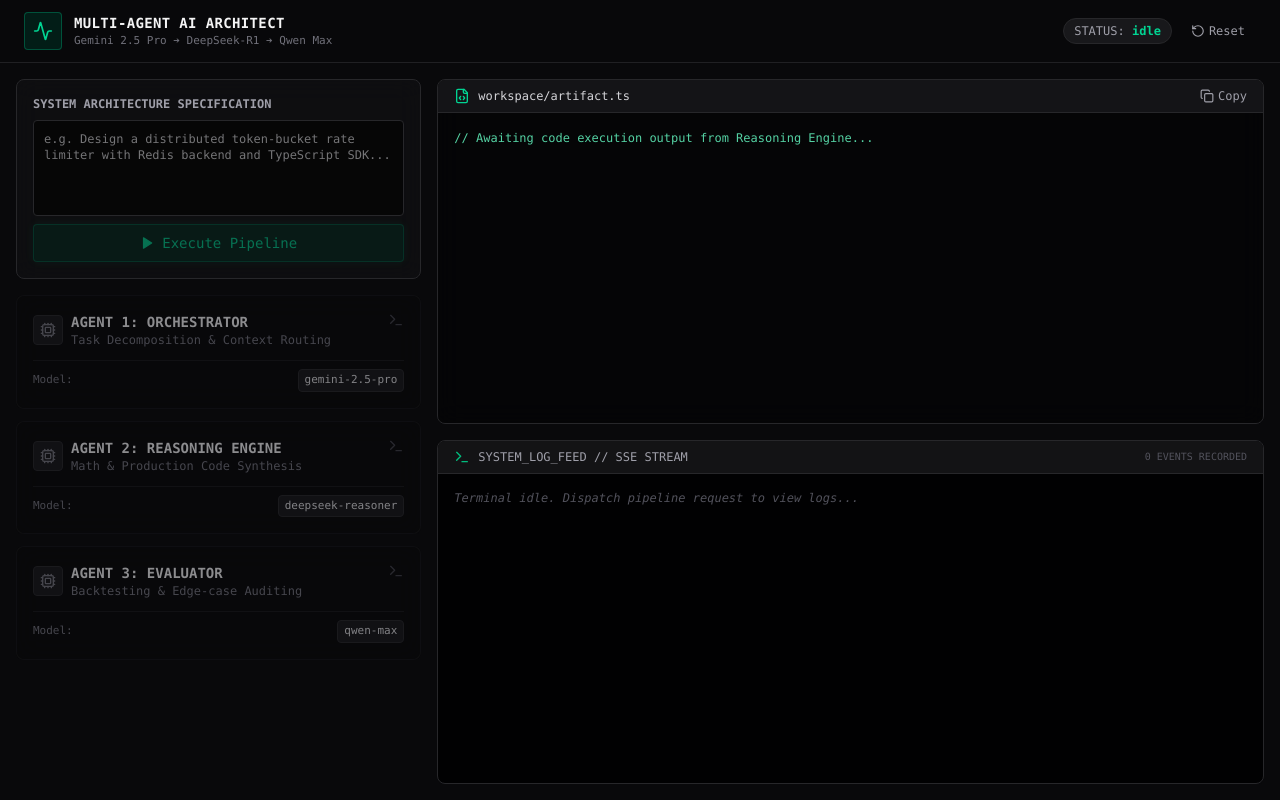
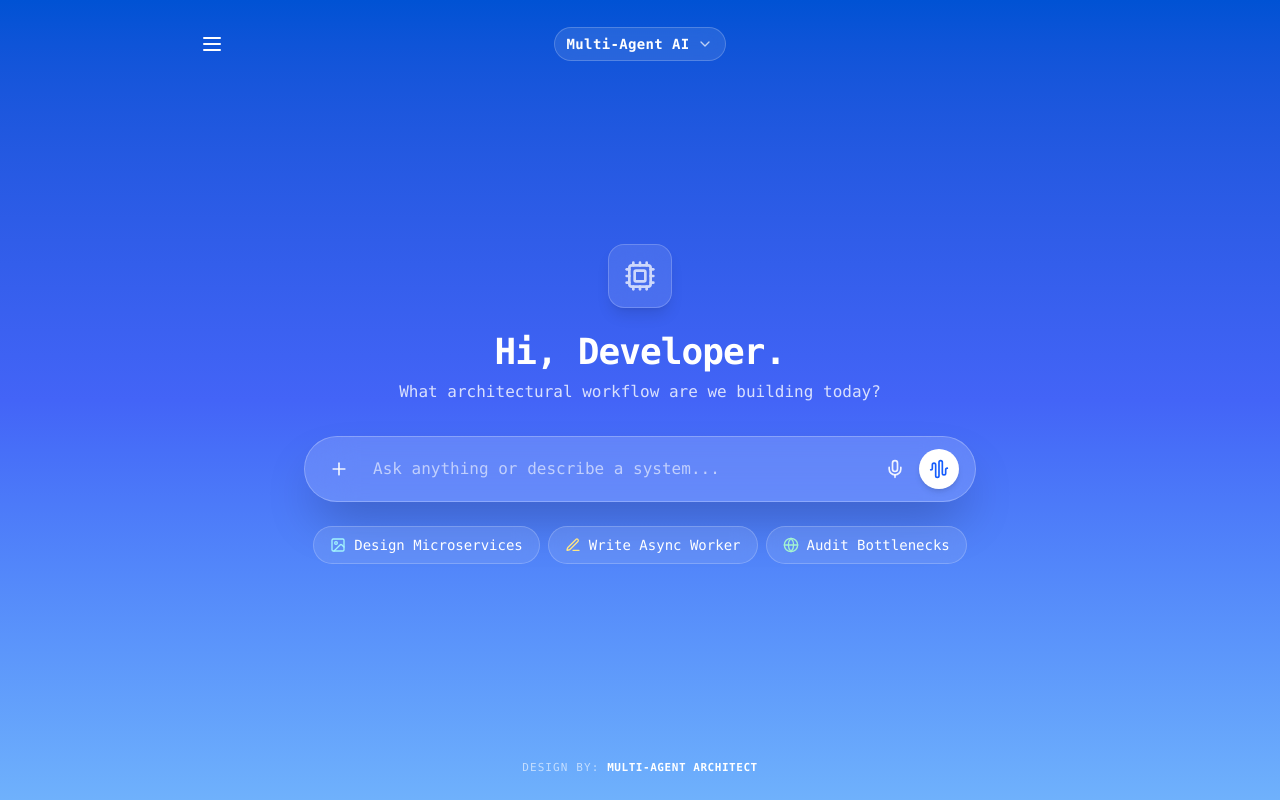
Before and after one commit to obliques118-lang/multi-agent-architect, a Next.js app: page / in a window 1280 px wide. Built offline with nearby package versions, Linux system fonts and the light colour scheme.

Commit message:
Update page.tsx

```diff
--- a/src/app/page.tsx
+++ b/src/app/page.tsx
@@ -2,11 +2,22 @@
 
 import React, { useState } from 'react';
 import { useAgentStream } from '@/hooks/use-agent-stream';
-import { AgentCard } from '@/components/agent-card';
 import { TerminalOutput } from '@/components/terminal-output';
-import { CodeEditor } from '@/components/code-editor';
-import { Button } from '@/components/ui/button';
-import { Play, RotateCcw, ShieldCheck, Activity } from 'lucide-react';
+import {
+  Menu,
+  ChevronDown,
+  Plus,
+  Mic,
+  AudioWaveform,
+  Image as ImageIcon,
+  Edit3,
+  Globe,
+  Cpu,
+  CheckCircle2,
+  AlertCircle,
+  Loader2,
+  RotateCcw
+} from 'lucide-react';
 
 export default function DashboardPage() {
   const [inputPrompt, setInputPrompt] = useState('');
@@ -14,113 +25,160 @@ export default function DashboardPage() {
 
   const handleStart = (e: React.FormEvent) => {
     e.preventDefault();
-    if (!inputPrompt.trim() || stage !== 'IDLE') return;
+    if (!inputPrompt.trim()) return;
     runPipeline(inputPrompt);
   };
 
+  const handleQuickAction = (promptText: string) => {
+    setInputPrompt(promptText);
+    runPipeline(promptText);
+  };
+
   return (
-    <div className="flex flex-col h-screen w-screen overflow-hidden bg-zinc-950 text-zinc-100 font-mono">
-      {/* Top Navigation Header */}
-      <header className="flex items-center justify-between px-6 py-3 border-b border-zinc-800/80 bg-zinc-950/80 backdrop-blur-lg">
-        <div className="flex items-center gap-3">
-          <div className="p-2 rounded bg-emerald-950/60 border border-emerald-800/80 text-emerald-400">
-            <Activity className="w-5 h-5" />
-          </div>
-          <div>
-            <h1 className="text-sm font-bold text-zinc-100 tracking-wide">MULTI-AGENT AI ARCHITECT</h1>
-            <p className="text-[11px] text-zinc-500">Gemini 2.5 Pro ➔ DeepSeek-R1 ➔ Qwen Max</p>
-          </div>
+    <main className="relative min-h-screen w-full flex flex-col items-center justify-between px-4 py-6 bg-gradient-to-b from-[#0052D4] via-[#4364F7] to-[#6FB1FC] text-white overflow-x-hidden">
+      {/* Top Navigation Bar */}
+      <div className="w-full max-w-4xl flex items-center justify-between z-10">
+        <button className="p-2 rounded-full hover:bg-white/10 transition-colors">
+          <Menu className="w-6 h-6 text-white" />
+        </button>
+
+        <div className="flex items-center gap-2 px-3 py-1.5 rounded-full bg-white/10 backdrop-blur-md border border-white/20 cursor-pointer hover:bg-white/15 transition-all">
+          <span className="font-semibold text-sm tracking-wide">Multi-Agent AI</span>
+          <ChevronDown className="w-4 h-4 text-white/70" />
         </div>
 
-        <div className="flex items-center gap-2">
-          <span className="text-xs px-2.5 py-1 rounded-full border border-zinc-800 bg-zinc-900 text-zinc-400">
-            STATUS: <strong className="text-emerald-400">{stage}</strong>
-          </span>
-          {stage !== 'IDLE' && (
-            <Button variant="ghost" size="sm" onClick={resetPipeline}>
-              <RotateCcw className="w-3.5 h-3.5 mr-1" /> Reset
-            </Button>
-          )}
+        <div className="w-10" /> {/* Spacer for symmetry */}
+      </div>
+
+      {/* Main Center Content (Idle / Initial View) */}
+      <div className="flex-1 flex flex-col items-center justify-center w-full max-w-2xl text-center z-10 my-auto">
+        {/* Logo / Icon */}
+        <div className="w-16 h-16 rounded-2xl bg-white/10 backdrop-blur-xl border border-white/20 flex items-center justify-center shadow-lg shadow-black/10 mb-6">
+          <Cpu className="w-8 h-8 text-white animate-pulse" />
         </div>
-      </header>
 
-      {/* Main Grid Workspace */}
-      <main className="flex-1 grid grid-cols-12 gap-4 p-4 overflow-hidden">
-        {/* Left Column: Input + Agent Status Cards */}
-        <div className="col-span-4 flex flex-col gap-4 overflow-hidden">
-          <form onSubmit={handleStart} className="flex flex-col gap-2 p-4 rounded-lg border border-zinc-800 bg-zinc-900/40 backdrop-blur-md">
-            <label className="text-xs font-semibold text-zinc-400">SYSTEM ARCHITECTURE SPECIFICATION</label>
-            <textarea
+        {/* Greeting */}
+        <h1 className="text-3xl md:text-4xl font-bold tracking-tight mb-2">
+          Hi, Developer.
+        </h1>
+        <p className="text-white/80 text-sm md:text-base mb-8">
+          What architectural workflow are we building today?
+        </p>
+
+        {/* Input Bar */}
+        <form onSubmit={handleStart} className="w-full relative flex items-center mb-6">
+          <div className="w-full flex items-center bg-white/15 backdrop-blur-xl border border-white/25 rounded-full shadow-2xl px-4 py-3 transition-all focus-within:bg-white/20 focus-within:border-white/40">
+            <button
+              type="button"
+              className="p-2 rounded-full hover:bg-white/20 text-white/90 transition-colors mr-2"
+            >
+              <Plus className="w-5 h-5" />
+            </button>
+
+            <input
+              type="text"
               value={inputPrompt}
               onChange={(e) => setInputPrompt(e.target.value)}
-              placeholder="e.g. Design a distributed token-bucket rate limiter with Redis backend and TypeScript SDK..."
-              className="w-full h-24 p-2.5 text-xs rounded border border-zinc-800 bg-black/60 text-zinc-200 focus:outline-none focus:border-emerald-500/80 resize-none font-mono"
-              disabled={stage !== 'IDLE'}
-            />
-            <Button type="submit" disabled={stage !== 'IDLE' || !inputPrompt.trim()} className="w-full">
-              <Play className="w-3.5 h-3.5 mr-2 fill-current" /> Execute Pipeline
-            </Button>
-          </form>
-
-          <div className="flex-1 flex flex-col gap-3 overflow-y-auto">
-            <AgentCard
-              name="AGENT 1: ORCHESTRATOR"
-              role="Task Decomposition & Context Routing"
-              model="gemini-2.5-pro"
-              activeStage={stage}
-              targetStage="ORCHESTRATING"
-              details={plan?.architectureOverview}
+              placeholder="Ask anything or describe a system..."
+              className="flex-1 bg-transparent border-none outline-none text-white placeholder-white/60 text-sm md:text-base px-2"
             />
 
-            <AgentCard
-              name="AGENT 2: REASONING ENGINE"
-              role="Math & Production Code Synthesis"
-              model="deepseek-reasoner"
-              activeStage={stage}
-              targetStage="REASONING"
-              details={artifact ? `Synthesized ${artifact.generatedCode.filename}` : undefined}
-            />
+            <div className="flex items-center gap-1.5 ml-2">
+              <button
+                type="button"
+                className="p-2 rounded-full hover:bg-white/20 text-white/90 transition-colors"
+              >
+                <Mic className="w-5 h-5" />
+              </button>
+              <button
+                type="submit"
+                disabled={stage !== 'idle' && stage !== 'completed'}
+                className="p-2.5 rounded-full bg-white text-blue-600 hover:bg-blue-50 transition-all shadow-md disabled:opacity-50"
+              >
+                {stage !== 'idle' && stage !== 'completed' ? (
+                  <Loader2 className="w-5 h-5 animate-spin" />
+                ) : (
+                  <AudioWaveform className="w-5 h-5" />
+                )}
+              </button>
+            </div>
+          </div>
+        </form>
 
-            <AgentCard
-              name="AGENT 3: EVALUATOR"
-              role="Backtesting & Edge-case Auditing"
-              model="qwen-max"
-              activeStage={stage}
-              targetStage="EVALUATING"
-              details={evaluation ? `Score: ${evaluation.score}/100 - ${evaluation.passed ? 'PASSED' : 'FAILED'}` : undefined}
-            />
+        {/* Quick Action Pills */}
+        <div className="flex flex-wrap items-center justify-center gap-2">
+          <button
+            onClick={() => handleQuickAction("Design a scalable microservices architecture")}
+            className="flex items-center gap-2 px-4 py-2 rounded-full bg-white/10 backdrop-blur-md border border-white/20 hover:bg-white/20 text-xs md:text-sm font-medium transition-all"
+          >
+            <ImageIcon className="w-4 h-4 text-cyan-200" />
+            <span>Design Microservices</span>
+          </button>
 
-            {evaluation && (
-              <div className="p-3 rounded-lg border border-zinc-800 bg-zinc-900/50 text-xs">
-                <div className="flex items-center gap-1.5 font-bold text-zinc-200 mb-2">
-                  <ShieldCheck className="w-4 h-4 text-emerald-400" /> Evaluation Report Summary
-                </div>
-                <div className="space-y-1 text-zinc-400 text-[11px]">
-                  {evaluation.edgeCasesTested.map((tc: any, idx: number) => (
-                    <div key={idx} className="flex items-center justify-between">
+          <button
+            onClick={() => handleQuickAction("Write a high-throughput async worker in Node.js")}
+            className="flex items-center gap-2 px-4 py-2 rounded-full bg-white/10 backdrop-blur-md border border-white/20 hover:bg-white/20 text-xs md:text-sm font-medium transition-all"
+          >
+            <Edit3 className="w-4 h-4 text-amber-200" />
+            <span>Write Async Worker</span>
+          </button>
+
+          <button
+            onClick={() => handleQuickAction("Analyze system bottlenecks and fault tolerance")}
+            className="flex items-center gap-2 px-4 py-2 rounded-full bg-white/10 backdrop-blur-md border border-white/20 hover:bg-white/20 text-xs md:text-sm font-medium transition-all"
+          >
+            <Globe className="w-4 h-4 text-emerald-200" />
+            <span>Audit Bottlenecks</span>
+          </button>
+        </div>
+
+        {/* Active Pipeline Execution Feed (Appears when running) */}
+        {stage !== 'idle' && (
+          <div className="w-full mt-8 bg-black/40 backdrop-blur-xl border border-white/20 rounded-2xl p-4 text-left shadow-2xl animate-fade-in">
+            <div className="flex items-center justify-between mb-3 border-b border-white/10 pb-2">
+              <div className="flex items-center gap-2">
+                <span className="w-2.5 h-2.5 rounded-full bg-emerald-400 animate-ping" />
+                <span className="text-xs font-semibold tracking-wider uppercase text-white/90">Pipeline Stage: {stage}</span>
+              </div>
+              <button
+                onClick={resetPipeline}
+                className="flex items-center gap-1 text-xs px-2 py-1 rounded bg-white/10 hover:bg-white/20 transition-colors"
+              >
+                <RotateCcw className="w-3 h-3" /> Reset
+              </button>
+            </div>
+
+            {/* Evaluation data if available */}
+            {evaluation?.edgeCasesTested && (
+              <div className="mb-4">
+                <p className="text-xs font-semibold text-white/70 mb-2">Edge Cases Tested:</p>
+                <div className="space-y-1 text-zinc-300 text-xs">
+                  {evaluation.edgeCasesTested.map((tc: { caseName: string, passed: boolean }, idx: number) => (
+                    <div key={idx} className="flex items-center justify-between bg-white/5 px-3 py-1.5 rounded">
                       <span>{tc.caseName}</span>
-                      <span className={tc.passed ? 'text-emerald-400' : 'text-red-400'}>
-                        {tc.passed ? 'PASS' : 'FAIL'}
+                      <span className={tc.passed ? 'text-emerald-400 font-bold' : 'text-red-400 font-bold'}>
+                        {tc.passed ? 'PASSED' : 'FAILED'}
                       </span>
                     </div>
                   ))}
                 </div>
               </div>
             )}
+
+            {/* Terminal Output */}
+            <div className="h-48 overflow-hidden rounded-xl border border-white/10 bg-black/60">
+              <TerminalOutput logs={logs} />
+            </div>
           </div>
-        </div>
+        )}
+      </div>
 
-        {/* Center/Right Column: Code Artifact & Terminal Output Stream */}
-        <div className="col-span-8 grid grid-rows-2 gap-4 h-full overflow-hidden">
-          <div className="h-full overflow-hidden">
-            <CodeEditor file={artifact?.generatedCode || null} streamingText={streamedReasoningText} />
-          </div>
-
-          <div className="h-full overflow-hidden">
-            <TerminalOutput logs={logs} />
-          </div>
-        </div>
-      </main>
-    </div>
+      {/* Footer Branding */}
+      <div className="w-full text-center z-10 pt-4">
+        <p className="text-[11px] uppercase tracking-widest text-white/60 font-medium">
+          DESIGN BY: <span className="font-bold text-white tracking-wider">Multi-Agent Architect</span>
+        </p>
+      </div>
+    </main>
   );
 }
```
